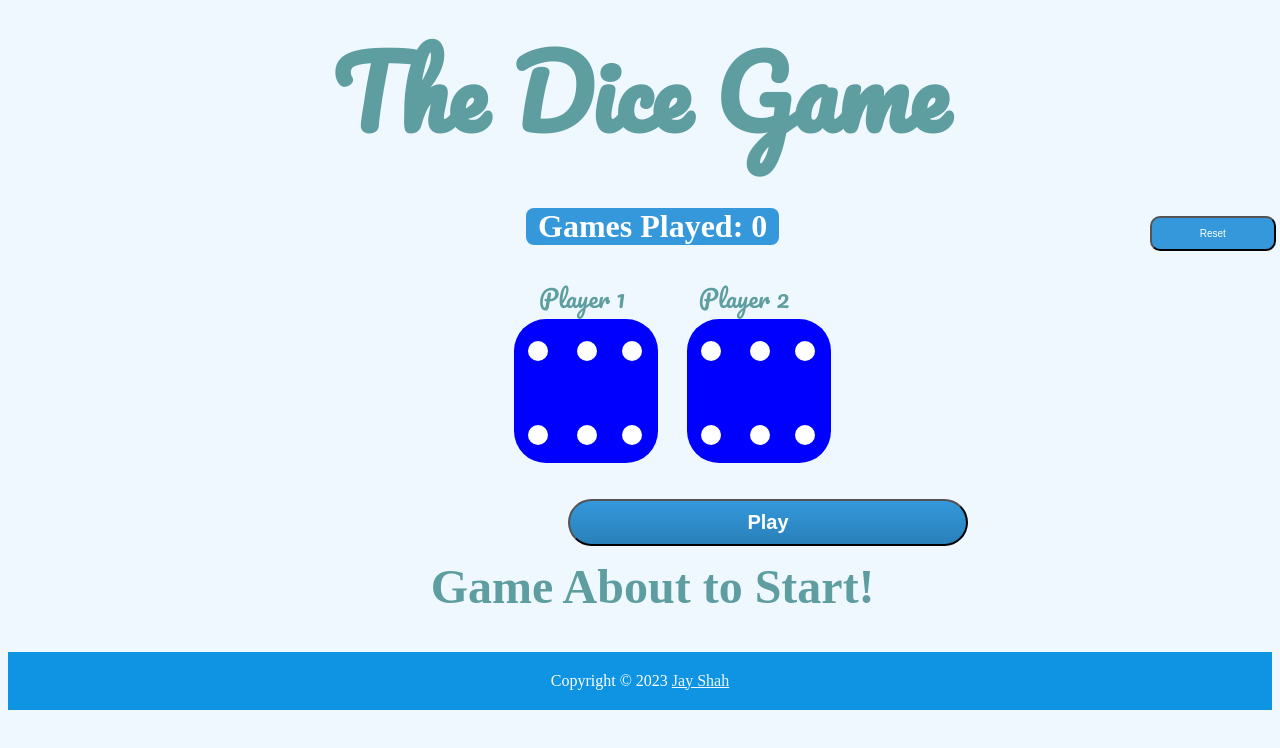
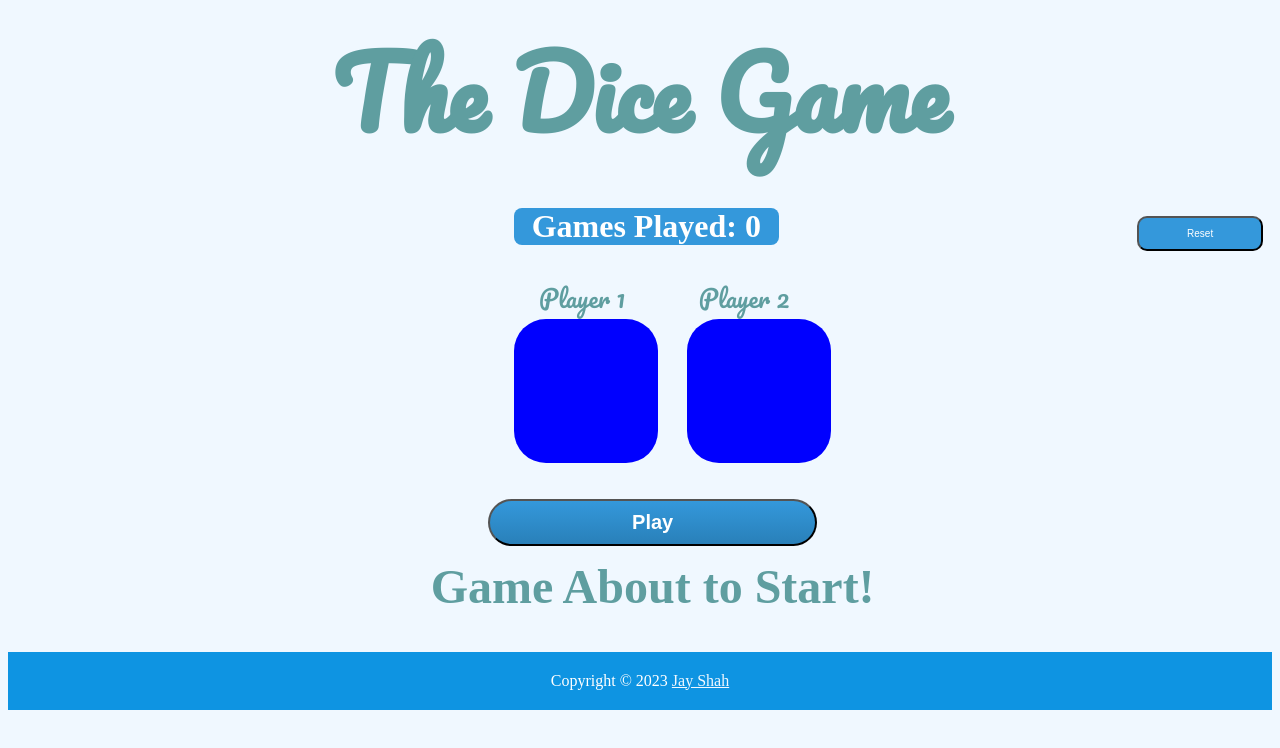
Before and after one commit to Jayshah25/the-dice-game, a plain HTML site: page index.html in a window 1280 px wide. Drawn offline with Linux system fonts and the light colour scheme.

Commit message:
Update styles.css

```diff
--- a/styles.css
+++ b/styles.css
@@ -15,9 +15,9 @@ h1 {
 h3 {
     color: white;
     background: #3498db;
-    width: 20%;
+    width: 21%;
     position: relative;
-    left: 41%;
+    left: 40%;
     text-align: center;
     font-size: 2rem;
     border-radius: 0.5rem;
@@ -61,7 +61,7 @@ h3 {
     display: inline-block;
     position: relative;
     width: 10%;
-    left: 70%;
+    left: 68%;
 }
 
 .reset-btn:hover {
@@ -92,7 +92,7 @@ h3 {
 .dot1 {
     height: 20px;
     width: 20px;
-    background-color: white;
+    background-color: blue;
     border-radius: 50%;
     float: left;
     position: relative;
@@ -103,7 +103,7 @@ h3 {
 .dot2 {
     height: 20px;
     width: 20px;
-    background-color: white;
+    background-color: blue;
     border-radius: 50%;
     float: left;
     position: relative;
@@ -114,7 +114,7 @@ h3 {
 .dot3 {
     height: 20px;
     width: 20px;
-    background-color: white;
+    background-color: blue;
     border-radius: 50%;
     position: relative;
     left: 75%;
@@ -124,7 +124,7 @@ h3 {
 .dot4 {
     height: 20px;
     width: 20px;
-    background-color: white;
+    background-color: blue;
     border-radius: 50%;
     position: relative;
     top: 60%;
@@ -135,7 +135,7 @@ h3 {
 .dot5 {
     height: 20px;
     width: 20px;
-    background-color: white;
+    background-color: blue;
     border-radius: 50%;
     position: relative;
     top: 60%;
@@ -146,15 +146,15 @@ h3 {
 .dot6 {
     height: 20px;
     width: 20px;
-    background-color: white;
+    background-color: blue;
     border-radius: 50%;
     position: relative;
     top: 60%;
     left: 75%;
 }
 
-.removedDot {
-    background-color: blue;
+.addDot {
+    background-color: white;
 }
 
 .play-btn {
@@ -176,8 +176,8 @@ h3 {
     /* custom */
     display: inline-block;
     position: relative;
-    left: 35rem;
-    width: 25rem;
+    left: 38%;
+    width: 26%;
     margin-top: 2rem;
   }
 
```
